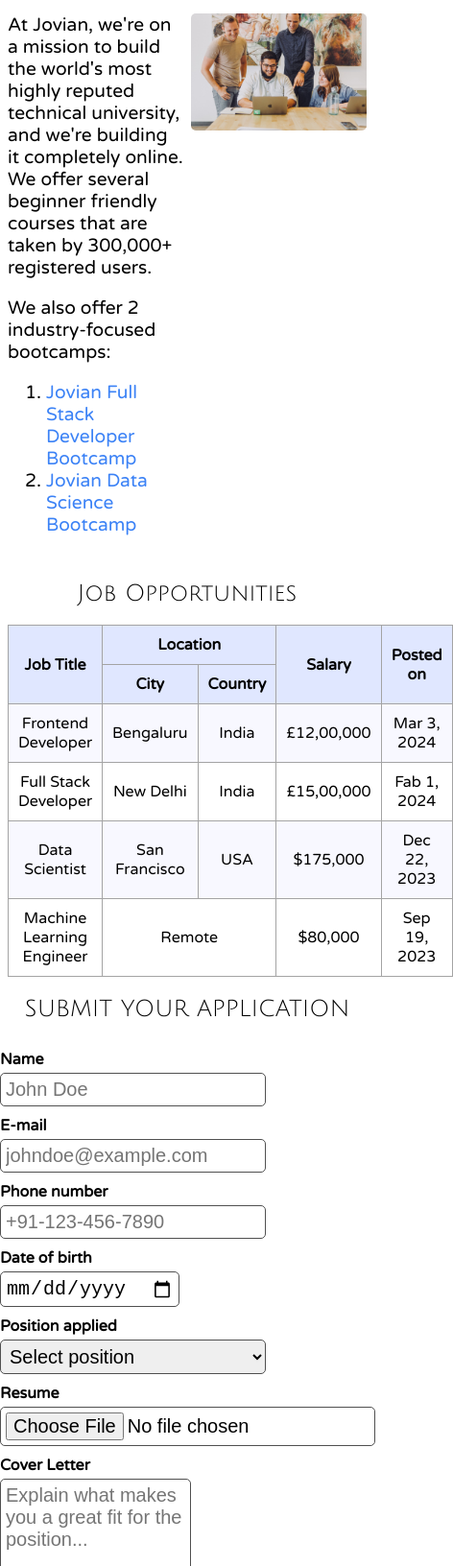
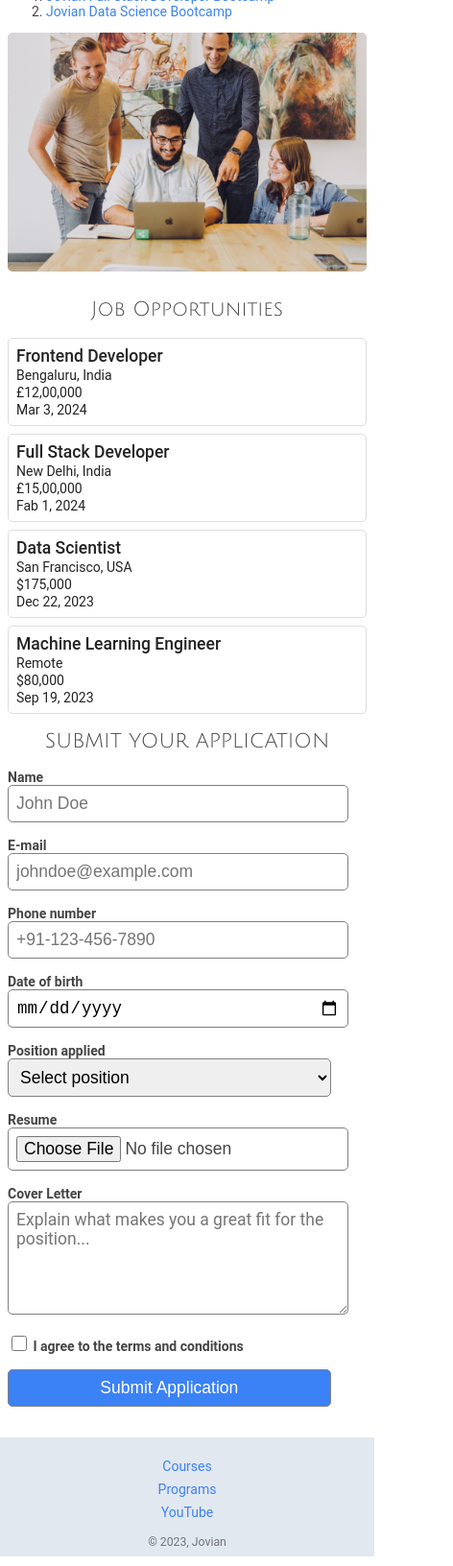
Before and after one commit to believercode/believercode, a plain HTML site: page project Jovian/index.html in a window 390 px wide. Shown: the part 368-2000 px from the top of the page at 96% size, 472 px wide, since content can reach past the window. Drawn offline with Linux system fonts and the light colour scheme.

Commit message:
PROJECT JOVIAN (responsive layout)
responsive to phone, tablets and laptops

```diff
--- a/project Jovian/index.html
+++ b/project Jovian/index.html
@@ -1,7 +1,9 @@
 <!DOCTYPE html>
 <html lang="en">
+<head>
+    <meta name="viewport" content="width=device-width, initial-scale=1">
 
-<head>
+
     <title>
         My First Web Page
     </title>
@@ -17,15 +19,17 @@
 
 </head>
 
+
 <body>
+    <!-- NAVBAR SECTION -->
     <div id="navbar">
-
-        <img id="logo" alt="Jovian Logo" src="https://i.imgur.com/m1wXjqw.png" height="30" />
+        <img id="logo" alt="logo" src="jovian photo.png" height="30px">
+        <img id="logo-with-name" alt="Jovian Logo" src="jovian photo text.png" height="30" />
     </div>
     <img id="banner" src="banner.jpg" alt="Banner" height="240">
 
+
         <!-- HEAD SECTION -->
-
     <h1>
         About Jovian
     </h1>
@@ -63,11 +67,38 @@
 
 
         <!-- JOBS SECTION -->
+    <h2>Job Opportunities</h2>
+    <div class="jobs">
+        <div id="jobs-list">
+            <ul class="job">
+                <li class="job-title">Frontend Developer</li>
+                <li class="job-detail">Bengaluru, India</li>
+                <li class="job-detail">£12,00,000</li>
+                <li class="job-detail">Mar 3, 2024</li>
+            </ul>
+            <ul class="job">
+                <li class="job-title">Full Stack Developer</li>
+                <li class="job-detail">New Delhi, India</li>
+                <li class="job-detail">£15,00,000</li>
+                <li class="job-detail">Fab 1, 2024</li>
+            </ul>
+            <ul class="job">
+                <li class="job-title">Data Scientist</li>
+                <li class="job-detail">San Francisco, USA</li>
+                <li class="job-detail">$175,000</li>
+                <li class="job-detail">Dec 22, 2023</li>
+            </ul>
+            <ul class="job">
+                <li class="job-title">Machine Learning Engineer</li>
+                <li class="job-detail">Remote</li>
+                <li class="job-detail">$80,000</li>
+                <li class="job-detail">Sep 19, 2023</li>
+            </ul>
+        </div>
 
 
-    <h2>Job Opportunities</h2>
-    <div class="jobs">
-        <table>
+        <div>
+            <table id="jobs-table">
                 <tr class="table-header">
                     <th rowspan="2">Job Title</th>
                     <th colspan="2">Location</th>
@@ -107,11 +138,10 @@
                 </tr>
             </table>
         </div>
+    </div>
 
 
         <!-- APPLICATION FORM SECTION -->
-
-
     <div class="application">
         <h2>SUBMIT YOUR APPLICATION</h2>
         <form
@@ -166,8 +196,6 @@
 
 
         <!-- FOOTER SECTION -->
-
-
     <div id="footer">
         <ul id="footer-links">
             <li>
@@ -190,5 +218,4 @@
     </div>
 
 </body>
-
 </html>
--- a/project Jovian/styles.css
+++ b/project Jovian/styles.css
@@ -1,162 +1,220 @@
+/* Base styles (extra small devices - mobile) */
+html {
+  font-size: 14px;
+}
 body {
-
-  font-family: "Varela Round", sans-serif;
-  font-weight: 400;
-  font-style: normal;
-
+  font-family: "Roboto", sans-serif;
+  color: #444444;
   margin: 0;
   padding: 0;
 }
-
-
 h1, h2, h3, h4, h5, h6 {
   font-family: "Julius Sans One", sans-serif;
   font-weight: 400;
   font-style: normal;
 }
-
-
+h1 {
+    text-align: center;
+}
+h2 {
+  text-align: center;
+}
 a {
   text-decoration: none;
   color: #3B82F6;
 }
-
+a:hover, a:focus {
+  color: #1D4ED8;
+}
 #navbar {
   padding: 8px;
   margin: 0;
 }
+#logo-with-name {
+  display: none;
+}
+#banner {
+  width: 100%;
+  object-fit: cover;
+  height: 120px;
+}
 
-#banner {
-  object-fit: cover;
+#about {
+  display: flex;
+  flex-direction: column;
+  max-width: 500px;
+  margin: 0 auto;
+  padding: 8px;
+}
+#team-image {
+  border-radius: 5px;
+  width: 100%;
+}
+
+.jobs {
+  max-width: 500px;
+  margin: 0 auto;
+  padding: 0 8px;
+}
+
+.job {
+  border: 1px solid #dddddd;
+  border-radius: 5px;
+  margin: 0 0 8px 0;
+  padding: 8px;
+
+  list-style-type: none;
+}
+.job-title {
+  font-size: 1.25rem;
+  color: #222222;
+  font-weight: 500;
+}
+.job-detail {
+  color: #222222;
+  margin-top: 2px;
 }
 
 
-h1 {
-    text-align: center;
+#jobs-table {
+  display: none;
 }
 
-#banner {
-  width: 100%;
-}
-
-
-/* ========= ABOUT =========== */
-
-#about {
-  display: flex;
-  max-width: 800px;
-  margin: 0 auto;
-  padding: 8px;
-}
-
-#description {
-  width: 50%;
-  padding-right: 8px;
-  font-size: 1.2rem;
-}
-
-#team {
-  width: 50%;
-}
-
-#team-image {
-  border-radius: 5px;
-  width: 100%
-}
-
-h2 {
-  text-align: center;
-}
-
-
-/* ========= TABLE =========== */
-
-.jobs {
-  max-width: 800px;
+/* APPLICATION FORM */
+.application-form {
+  max-width: 500px;
   margin: 0 auto;
   padding: 0 8px;
 }
-table {
-  width: 100%;
-  border-collapse: collapse;
-  border: 1px solid rgb(230, 230, 230);
+.form-group {
+  margin: 16px 0;
+}
+.application-form label {
+  font-weight: 600;
+}
+.application-form input, select, textarea {
+  outline: none;
+
+  padding: 8px;
+  width: 90%;
+  font-size: 1.25rem;
+  border-radius: 5px;
+  border: 1px solid gray;
+}
+.form-group textarea {
+  font-family: 'Roboto', sans-serif;
+}
+.form-group input[type="checkbox"] {
+  width: 16px;
+  height: 16px;
+}
+.form-group input[type="submit"] {
+  background-color: #3B82F6;
+  color: white;
+  font-weight: 500;
+  cursor: pointer;
+}
+
+/* FOOTER SECTION */
+#footer {
+  background-color: #E2E8F0;
+  padding: 8px;
+  margin-top: 32px;
   text-align: center;
 }
-.table-header th {
-  background-color: #E0E7FF;
+#footer-links {
+  list-style-type: none;
+  padding: 0;
 }
-.table-data:nth-child(odd) {
-  background-color: ghostwhite;
+#footer-links li {
+  margin: 8px 0;
 }
-.table-data td, .table-header th {
-  border: 1px solid rgb(164, 164, 164);
-  padding: 10px;
-}
-
-
-/* ========= APPLICATION FORM =========== */
-
-.application {
-  max-width: 800px;
-  margin: 0 auto;
-}
-.application-form, label {
-  font-weight: 600;
-}
-.form-group {
-  padding-top: 10px;
-}
-.form-group input, select, textarea {
-  margin-top: 4px;
-  font-size: 20px;
-  border: 1px solid rgb(80, 80, 80);
-  padding: 5px;
-  border-radius: 5px;
-}
-.form-group textarea {
-  width: 48%;
-  font-family: Arial, Helvetica, sans-serif;
-}
-.form-group input[type="checkbox"] {
-  height: 16px;
-  width: 16px;
-  margin-right: 8px;
-}
-.form-group input[type="submit"] {
-  background-color: #2563EB;
-  color: white;
-  border: none;
-  padding: 16px;
-}
-.form-group input[type="submit"]:hover {
-  background-color: #2564eba2;
-  color: white;
-  border: none;
-  padding: 16px;
+.copyright {
+  color: #71717A;
+  font-size: 0.875rem;
 }
 
 
 
 
-/* ========= FOOTER =========== */
+/* Small devices (TABLETS) */
+@media screen and (min-width: 576px) {
+  html {
+    font-size: 16px;
+  }
+  #logo {
+    display: none;
+  }
+  #logo-with-name {
+    display: block;
+  }
+  #banner {
+    height: 200px;
+  }
 
-#footer {
-  background-color: #F1F5F9;
-  padding: 8px;
-  margin-top: 32px;
-  text-align: center;
+  #footer-links li {
+    display: inline;
+    margin: 0 16px;
+  }
 }
 
-#footer-links {
-  list-style: none;
+
+
+/* Medium devices (LAPTOPS) */
+@media screen and (min-width: 768px) {
+  #banner {
+    height: 280px;
+  }
+
+  #about {
+    flex-direction: row;
+    max-width: 800px;
+  }
+  #description {
+    width: 50%;
+    padding-right: 8px;
+    font-size: 1.25rem;
+  }
+  #team {
+    width: 50%;
+  }
+
+/* JOBS SECTION */
+  .jobs {
+    max-width: 800px;
+  }
+  #jobs-list {
+    display: none;
+  }
+
+  #jobs-table {
+    display: table;
+    width: 100%;
+    border-collapse: collapse;
+    border: 1px solid rgb(230, 230, 230);
+  }
+  .table-header th {
+    border: 1px solid gray;
+    padding: 8px;
+    background-color: #BFDBFE;
+    text-align: center;
+  }
+  .table-data td {
+    border: 1px solid gray;
+    padding: 8px;
+  }
+  .table-data:nth-child(odd) {
+    background-color: ghostwhite;
+  }
+
+/* APPLICATION FORM */
+  .application-form {
+    max-width: 800px;
+  }
+  .form-group input, select {
+    width: auto;
+  }
+  .form-group textarea {
+    width: 80%;
+  }
 }
-
-#footer-links li {
-  display: inline;
-  margin: 0 16px;
-}
-
-.copyright {
-  color: gray;
-  font-size: 0.875rem;
-}
```
Also changed, not shown: project Jovian/jovian photo text.png (added), project Jovian/jovian photo.png (added). Lines whose indentation alone changed are shown as unchanged.
